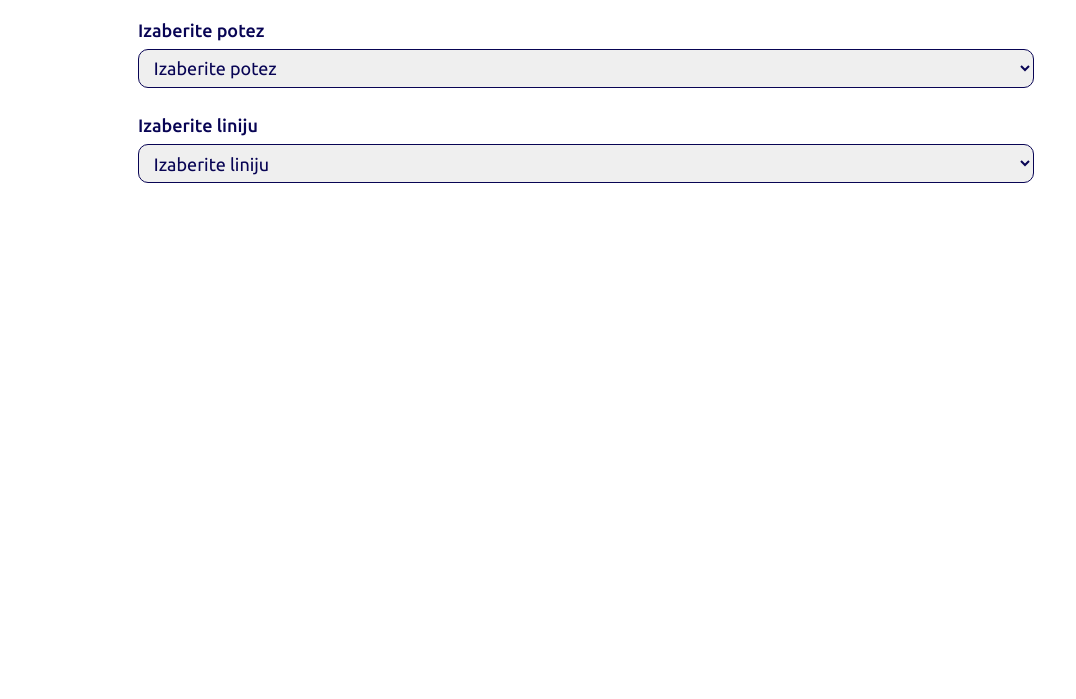
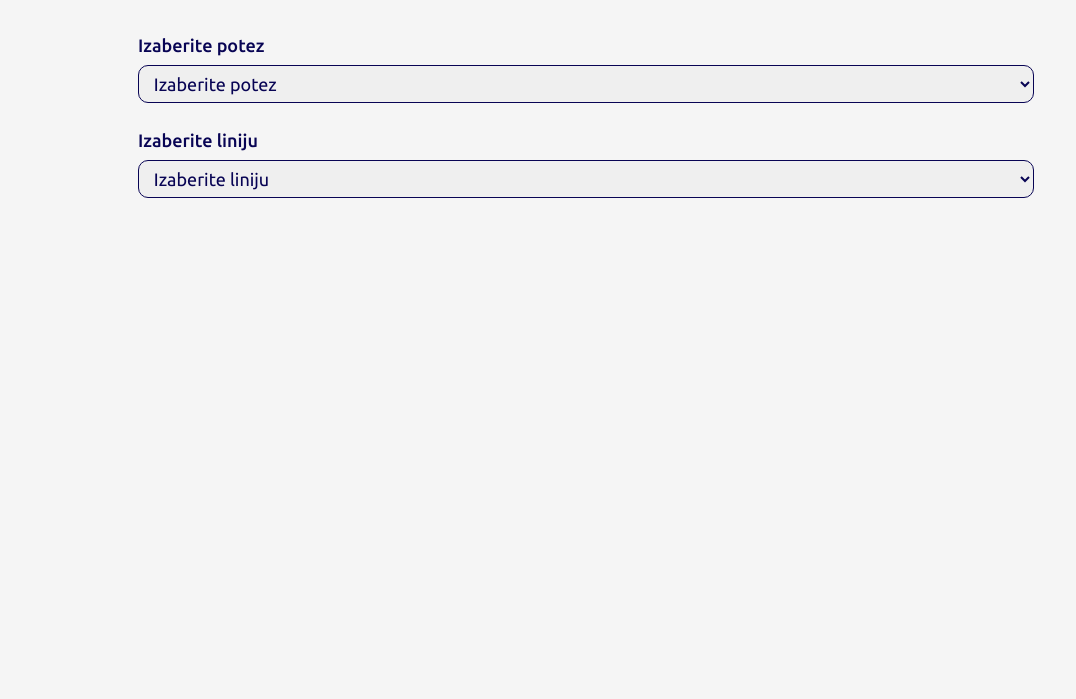
Before and after one commit to texksi/Strela, a plain HTML site: page linije.html in a window 1280 px wide. Shown: the part 101-800 px from the top of the page, without its empty margins (54-1130 px from the left). Drawn offline with nearby package versions, Linux system fonts and the light colour scheme.

Commit message:
Update linije.html

```diff
--- a/linije.html
+++ b/linije.html
@@ -6,7 +6,7 @@
             content="width=device-width, initial-scale=1.0, viewport-fit=cover">
         <meta name="format-detection" content="telephone=no">
         <link rel="stylesheet" href="css/normalized.css">
-        <link rel="stylesheet" href="css/styleIndex.css">
+        <link rel="stylesheet" href="css/index3.css">
         <link rel="stylesheet" href="css/styleLinije.css">
         <link rel="stylesheet"
             href="https://unpkg.com/leaflet@1.9.4/dist/leaflet.css"
```
